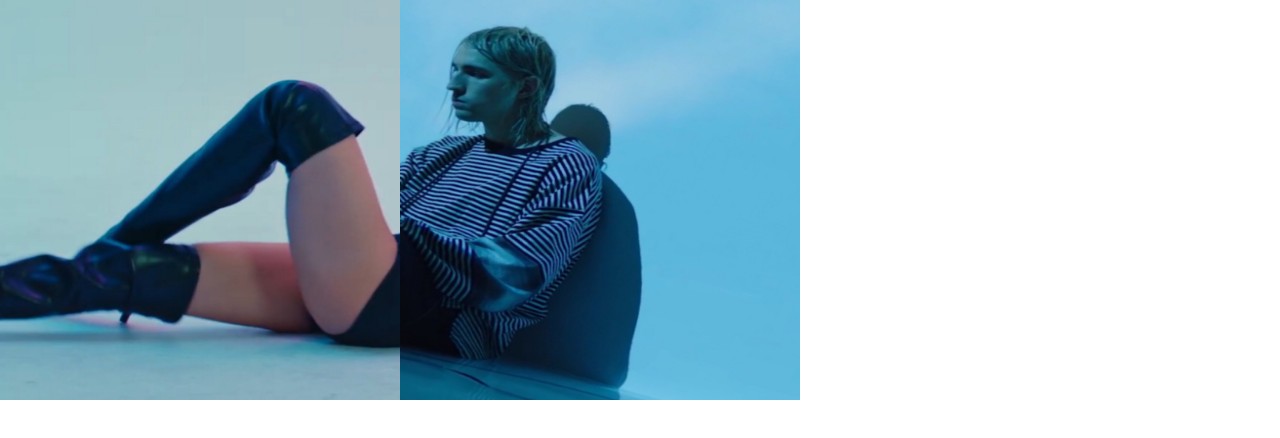
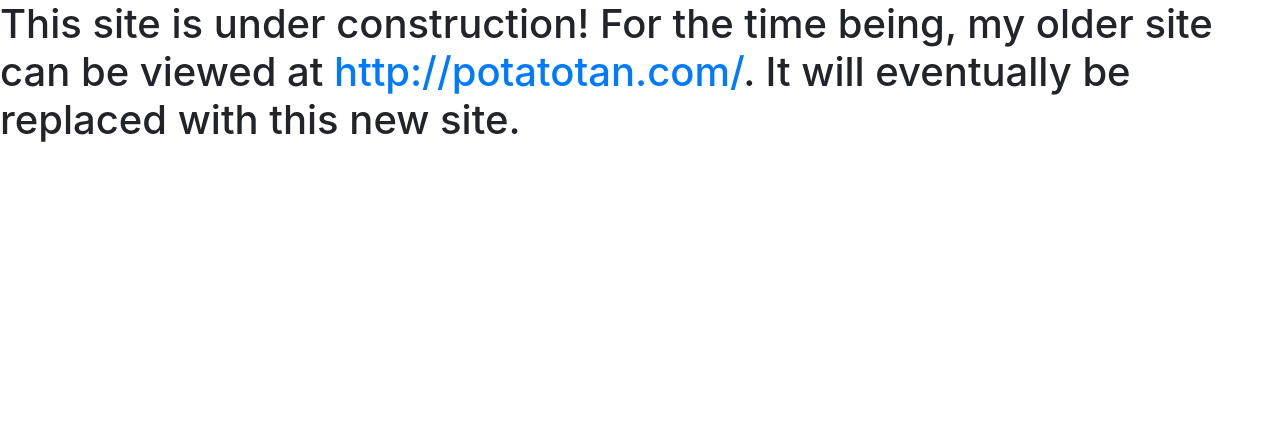
Before and after one commit to potatoTeto/potatoteto.github.io, a plain HTML site: page index.html in a window 1280 px wide. Drawn offline with nearby package versions, Linux system fonts and the light colour scheme.

Commit message:
Construction notice

```diff
--- a/index.html
+++ b/index.html
@@ -8,10 +8,10 @@
     <!-- Bootstrap CSS -->
     <link rel="stylesheet" href="https://stackpath.bootstrapcdn.com/bootstrap/4.4.1/css/bootstrap.min.css" integrity="sha384-Vkoo8x4CGsO3+Hhxv8T/Q5PaXtkKtu6ug5TOeNV6gBiFeWPGFN9MuhOf23Q9Ifjh" crossorigin="anonymous">
 
-    <title>did it work?</title>
+    <title>Under construction!</title>
   </head>
   <body>
-    <h1><img src = "img/1.jpg" height="400" width="400"><img src = "img/2.jpg" height="400" width="400"></h1>
+    <h1>This site is under construction! For the time being, my older site can be viewed at <a href="http://potatotan.com/">http://potatotan.com/</a>. It will eventually be replaced with this new site.</h1>
 
     <!-- Optional JavaScript -->
     <!-- jQuery first, then Popper.js, then Bootstrap JS -->
```
